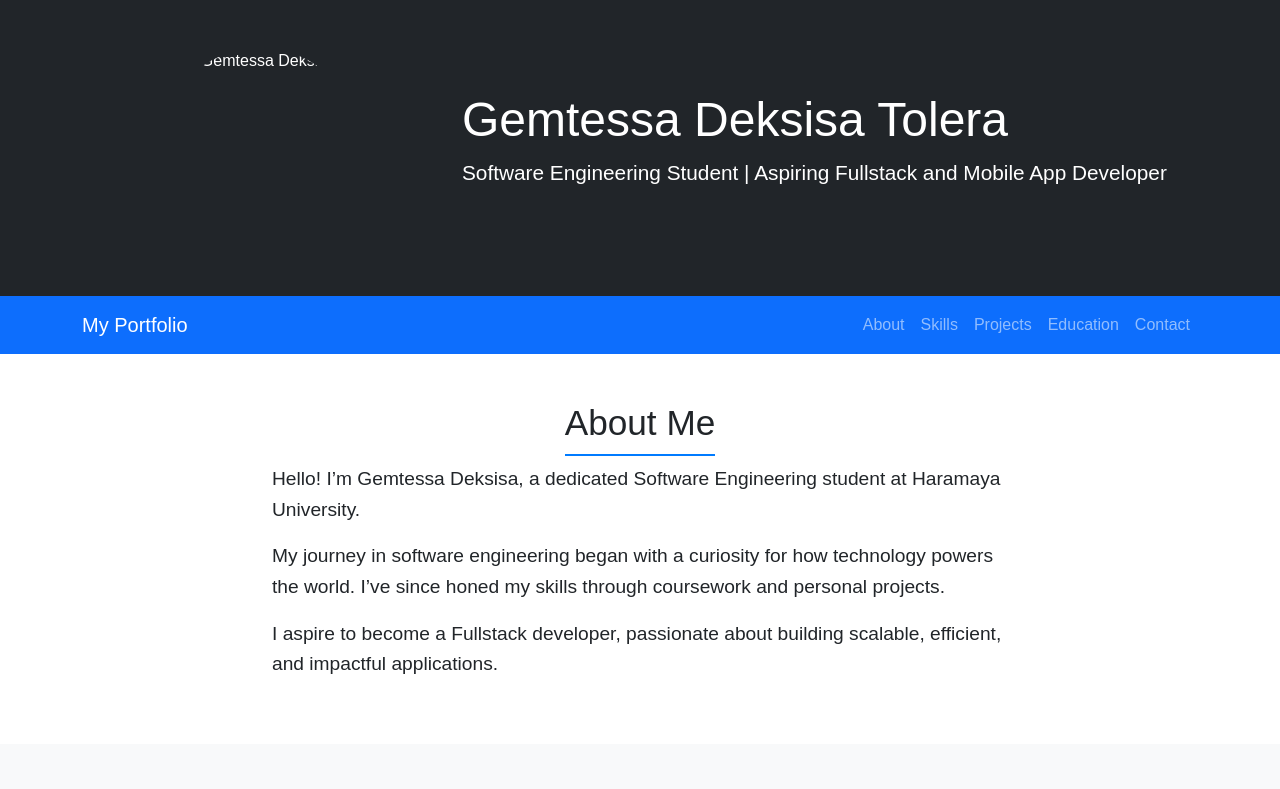
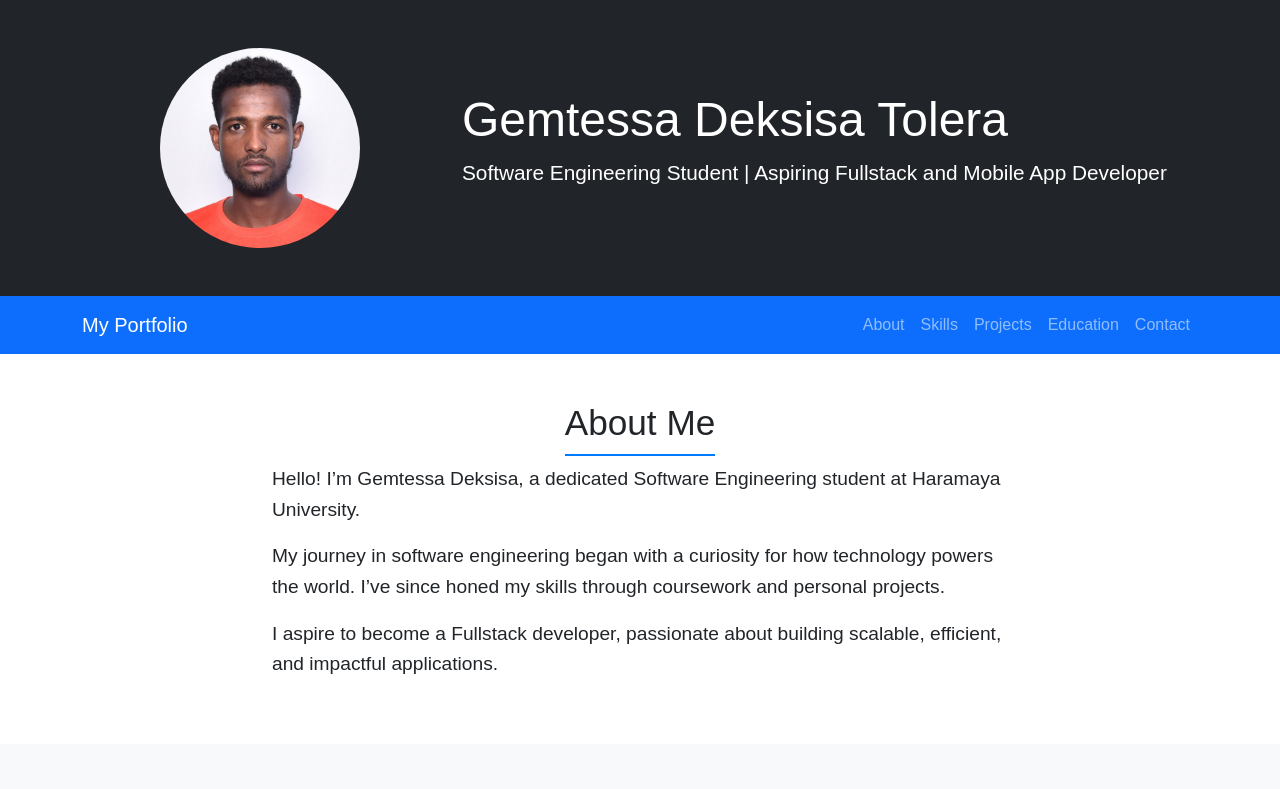
Before and after one commit to Gemtessa09/Gamtessaport1, a plain HTML site: page index.html in a window 1280 px wide. Shown: the top 789 px of the page. Drawn offline with nearby package versions, Linux system fonts and the light colour scheme.

Commit message:
Update index.html

```diff
--- a/index.html
+++ b/index.html
@@ -14,7 +14,7 @@
             <div class="row justify-content-center align-items-center">
                 <div class="col-md-4 text-center">
                     <div class="header-image-container">
-                        <img src="gemtessa photo.jpg" alt="Gemtessa Deksisa" class="img-fluid rounded-circle profile-pic">
+                        <img src="gemtessa_photo.jpg" alt="Gemtessa Deksisa" class="img-fluid rounded-circle profile-pic">
                     </div>
                 </div>
                 <div class="col-md-8 text-center text-md-start">
```
